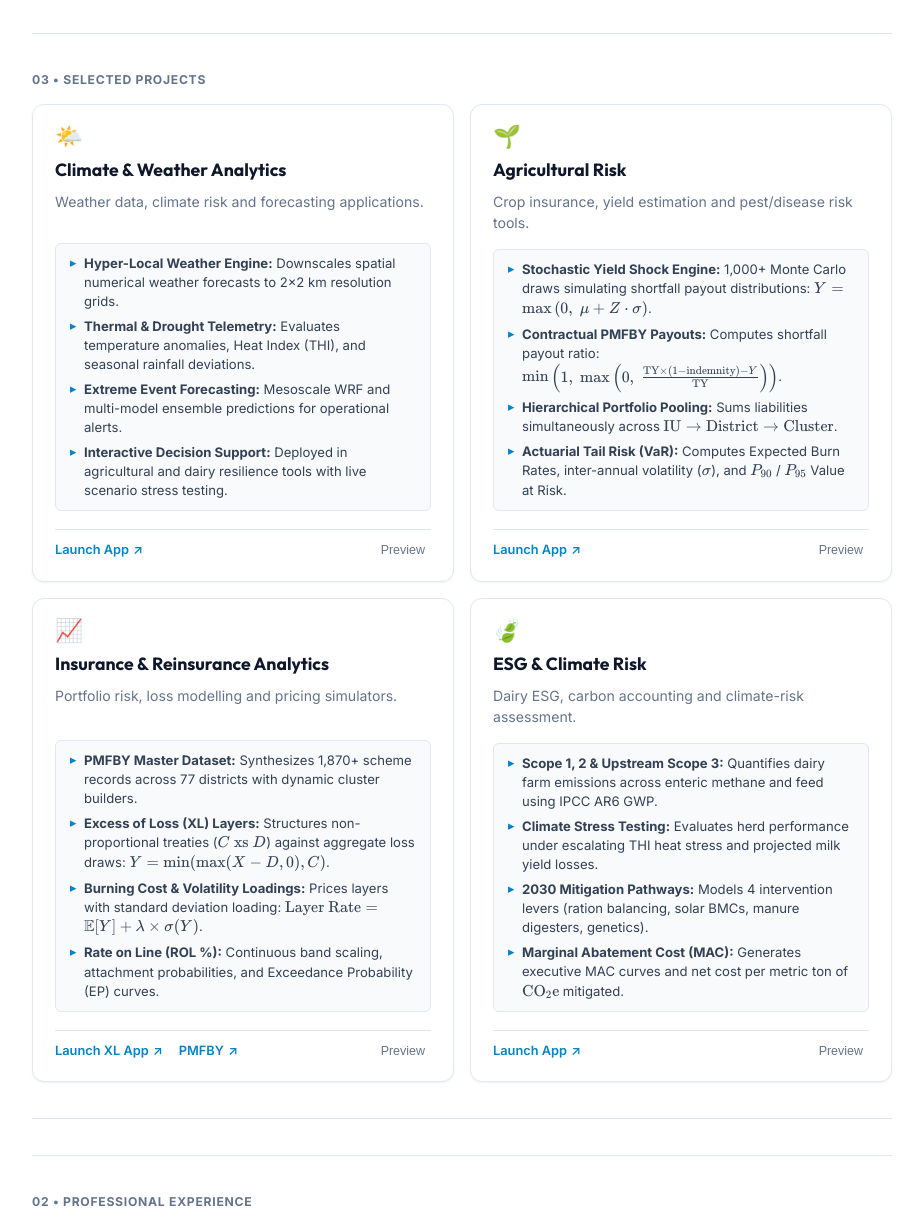
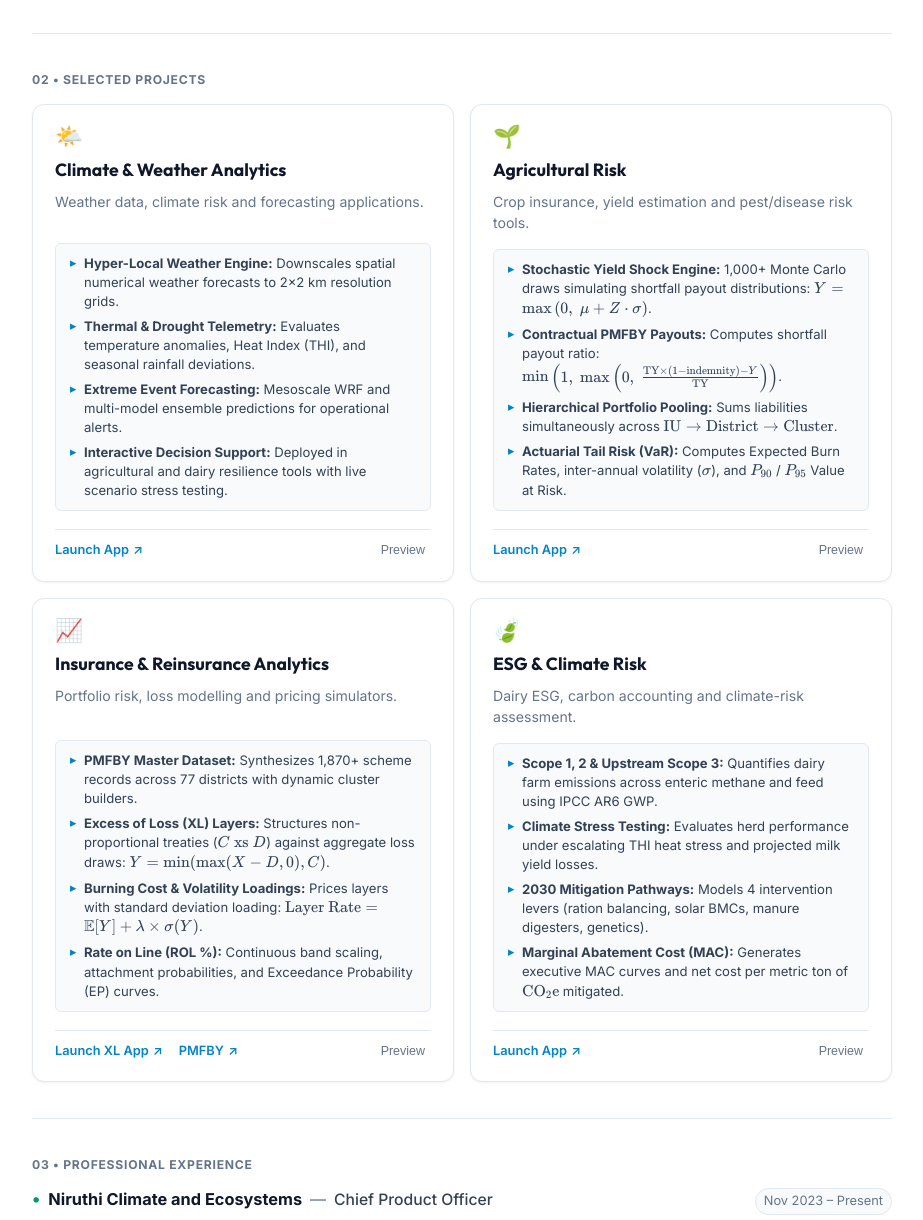
Before and after one commit to makkulkarni/portfolio-website, a plain HTML site: page index.html in a window 1280 px wide. Shown: the part 367-1587 px from the top of the page, without its empty margins (178-1101 px from the left). Drawn offline with nearby package versions, Linux system fonts and the light colour scheme.

Commit message:
Move Selected Projects before Professional Experience with updated numbering and dividers

```diff
--- a/index.html
+++ b/index.html
@@ -583,10 +583,10 @@
     <hr class="section-divider">
 
     <!-- ============================================== -->
-    <!-- 03 · SELECTED PROJECTS (2x2 GRID)              -->
+    <!-- 02 · SELECTED PROJECTS                         -->
     <!-- ============================================== -->
     <section class="projects-section" id="projects">
-      <div class="section-kicker">03 &bull; SELECTED PROJECTS</div>
+      <div class="section-kicker">02 &bull; SELECTED PROJECTS</div>
 
       <div class="projects-grid">
 
@@ -689,13 +689,12 @@
     </section>
 
     <hr class="section-divider">
-    <hr class="section-divider">
 
     <!-- ============================================== -->
-    <!-- 02 · PROFESSIONAL EXPERIENCE                   -->
+    <!-- 03 · PROFESSIONAL EXPERIENCE                   -->
     <!-- ============================================== -->
     <section class="exp-section" id="experience">
-      <div class="section-kicker">02 &bull; PROFESSIONAL EXPERIENCE</div>
+      <div class="section-kicker">03 &bull; PROFESSIONAL EXPERIENCE</div>
       <div class="exp-list">
 
         <!-- Role 1 -->
@@ -752,6 +751,7 @@
       </div>
     </section>
 
+    <hr class="section-divider">
 
     <!-- ============================================== -->
     <!-- 04 · EDUCATION & RESEARCH                      -->
```
